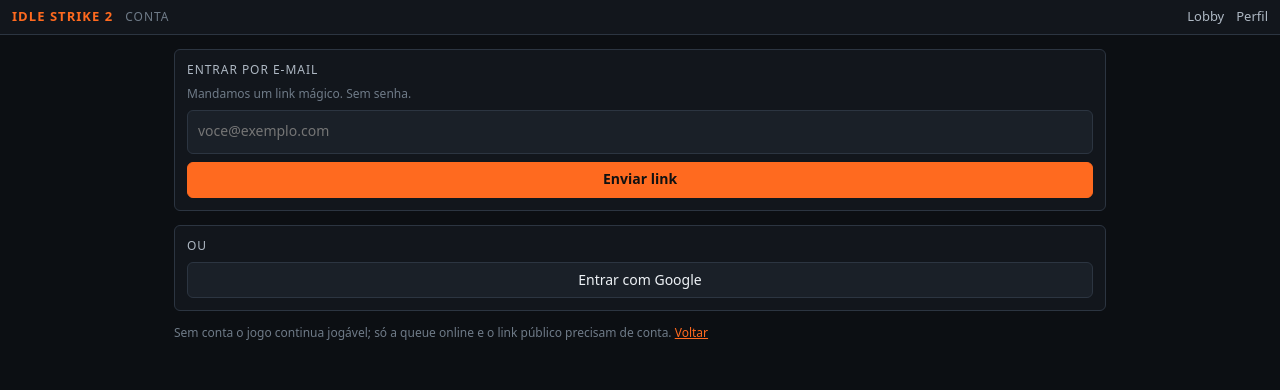
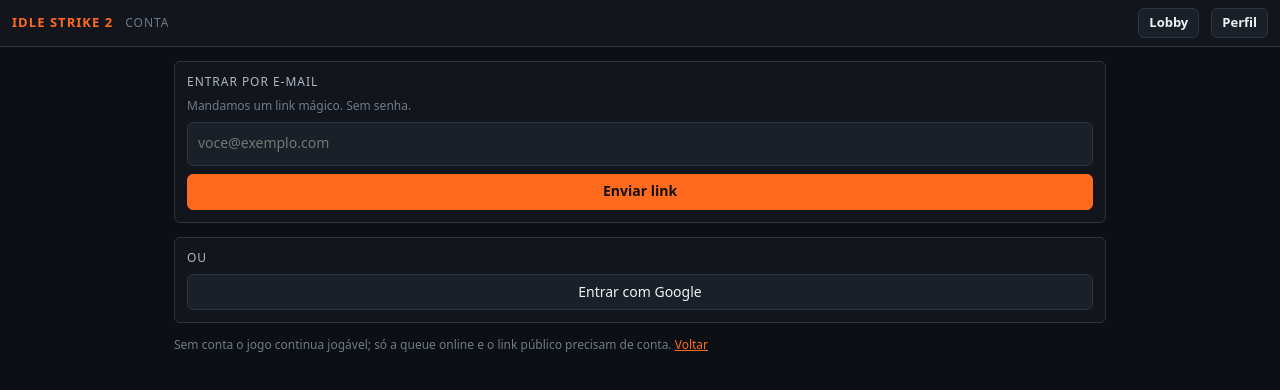
Before and after one commit to leolatance/browserstike2, a React (Vite) app in the folder apps/web/: page /login in a window 1280 px wide. Shown: the top 390 px of the page. Built offline with nearby package versions, Linux system fonts and the light colour scheme; no server answers.

Commit message:
fix(web): saída clara da tela de build — botão 'Pronto · bora jogar' no fluxo inicial e 'Voltar ao lobby' depois; Lobby/Perfil como botões na barra

```diff
--- a/apps/web/src/screens/BuildScreen.tsx
+++ b/apps/web/src/screens/BuildScreen.tsx
@@ -1,5 +1,5 @@
 import { useEffect, useMemo, useState } from 'react';
-import { Link } from 'react-router-dom';
+import { Link, useNavigate, useSearchParams } from 'react-router-dom';
 import { CLASS_LABEL, SET_BONUS_TEXT, SET_SIZE, card, resolveBuild, setProgress, slotsForLevel, type EquippedCard, type PlayerClass } from '@idle-strike/engine';
 import { currentBuild, listCards, saveBuild } from '../store/cards';
 import { getCharacter } from '../store/character';
@@ -15,6 +15,10 @@ export function BuildScreen() {
   const { data: saved } = useQuery(currentBuild);
   const [build, setBuild] = useState<EquippedCard[] | null>(null);
   const [picking, setPicking] = useState<number | null>(null);
+  const nav = useNavigate();
+  const [params] = useSearchParams();
+  // First visit (right after the initial box): the screen is a step, not a destination.
+  const first = params.get('first') === '1';
 
   useEffect(() => {
     if (saved && build === null) setBuild(saved);
@@ -103,6 +107,13 @@ export function BuildScreen() {
             ))}
           </div>
         </section>
+
+        <section className={ui.card}>
+          {first && <span className={ui.muted}>Equipou o que quis? Dá pra voltar aqui pelo lobby a qualquer hora.</span>}
+          <button className={`primary ${ui.big}`} onClick={() => nav('/lobby')}>
+            {first ? 'Pronto · bora jogar →' : 'Voltar ao lobby'}
+          </button>
+        </section>
       </div>
     </Shell>
   );
--- a/apps/web/src/screens/Onboarding.tsx
+++ b/apps/web/src/screens/Onboarding.tsx
@@ -44,7 +44,7 @@ export function Onboarding() {
     return (
       <div className={ui.page}>
         <h1 className={ui.h1}>Box inicial</h1>
-        <BoxOpen reveals={reveals} title="Box inicial" onDone={() => nav('/build', { replace: true })} />
+        <BoxOpen reveals={reveals} title="Box inicial" onDone={() => nav('/build?first=1', { replace: true })} />
       </div>
     );
   }
--- a/apps/web/src/ui/Shell.module.css
+++ b/apps/web/src/ui/Shell.module.css
@@ -20,6 +20,7 @@
 }
 
 .brand {
+  white-space: nowrap;
   font-weight: 800;
   letter-spacing: 0.08em;
   color: var(--accent);
@@ -43,13 +44,22 @@
 }
 
 .nav a {
-  color: var(--text-1);
+  color: var(--text-0);
   text-decoration: none;
+  padding: 5px 10px;
+  border: 1px solid var(--line);
+  border-radius: var(--radius);
+  background: var(--bg-2);
+  font-weight: 600;
+}
+
+.nav a:hover {
+  border-color: var(--line-strong);
 }
 
 .nav a[aria-current='page'] {
-  color: var(--text-0);
-  font-weight: 700;
+  border-color: var(--accent);
+  color: var(--accent);
 }
 
 .me {
@@ -60,3 +70,9 @@
 .main {
   flex: 1;
 }
+
+@media (max-width: 430px) {
+  .me {
+    display: none;
+  }
+}
```
